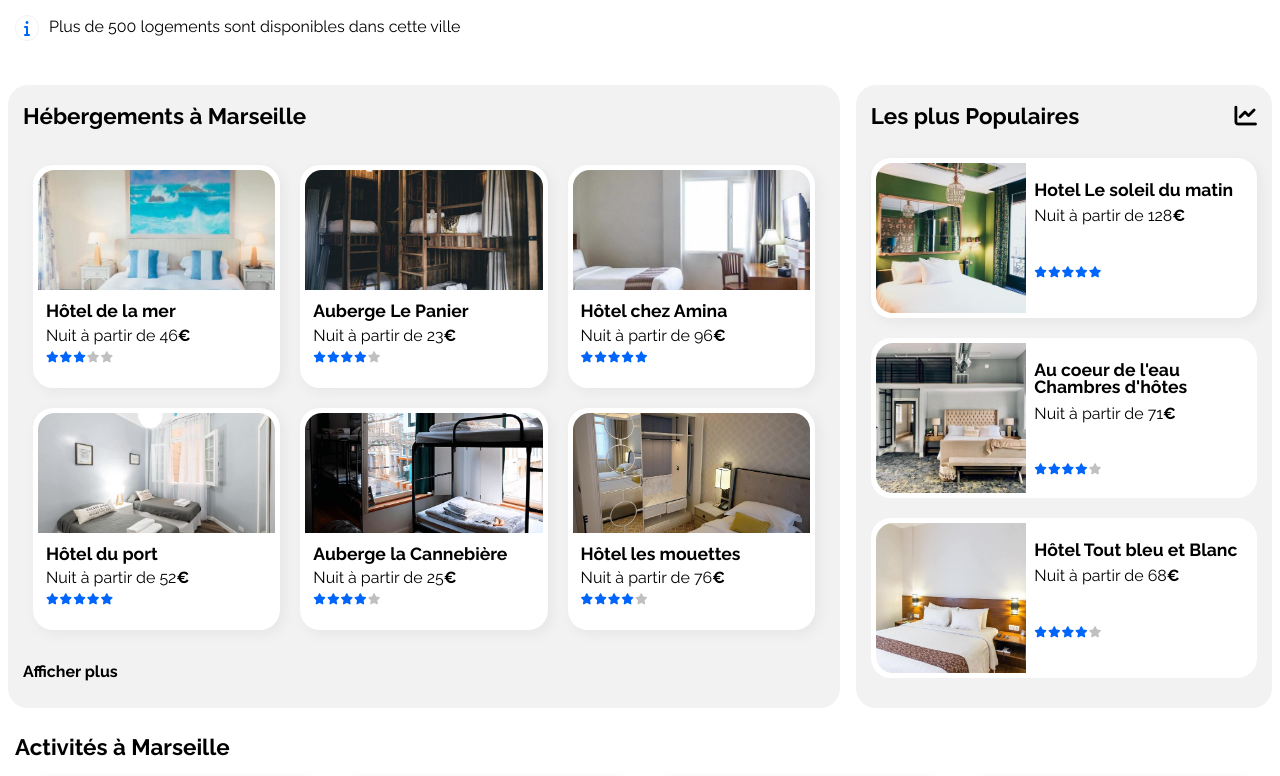
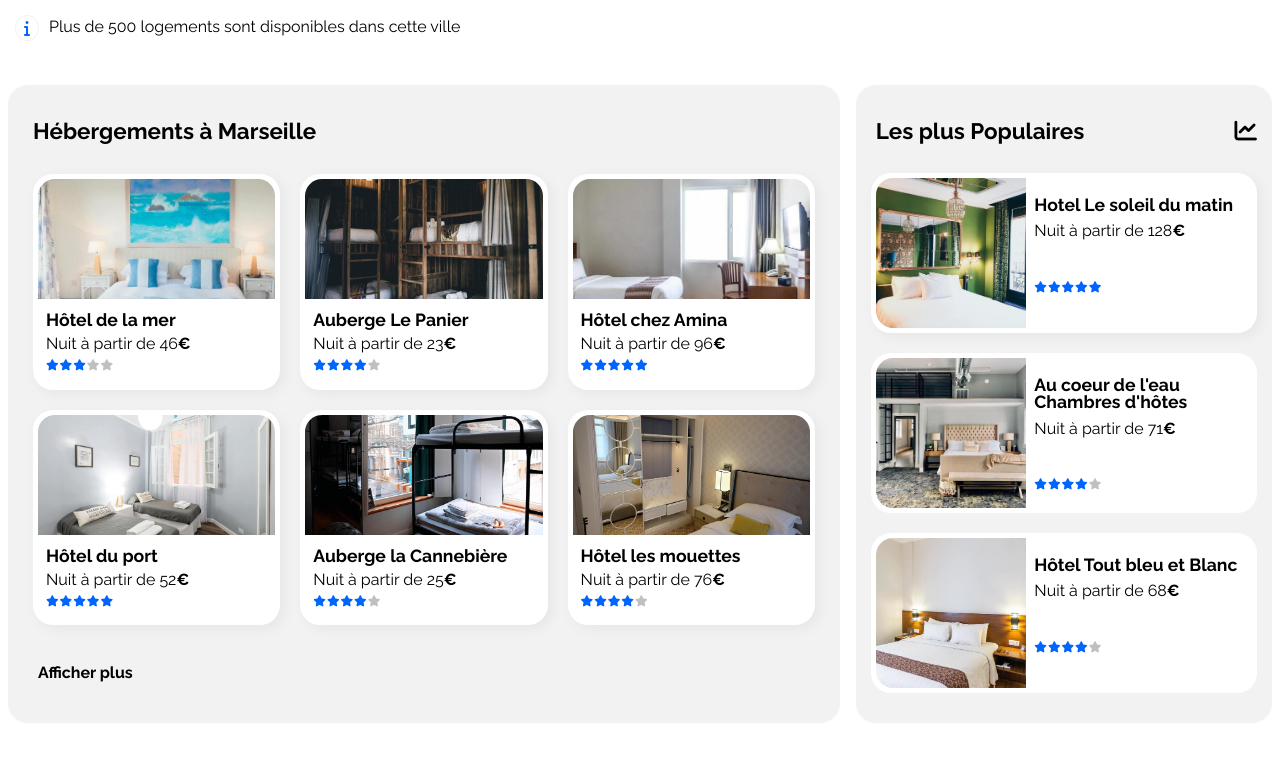
Before and after one commit to LauffenburgerSergei/LauffenburgerSergei.P2, a plain HTML site: page index.html in a window 1280 px wide. Shown: the part 329-1105 px from the top of the page. Drawn offline with Linux system fonts and the light colour scheme.

Commit message:
modification final 3

```diff
--- a/assets/css/style.css
+++ b/assets/css/style.css
@@ -208,6 +208,10 @@ header nav ul li:hover > a, header nav ul li.menu-active > a {
   flex-direction: column;
 }
 
+#popular h2 {
+  margin: 15px 0 0 5px;
+}
+
 #popular aside {
   display: flex;
 }
@@ -261,6 +265,10 @@ header nav ul li:hover > a, header nav ul li.menu-active > a {
 /*###############################################*/
 /*################# Hébergement #################*/
 /*###############################################*/
+
+#accommodation h2 {
+  margin: 15px 0 0 10px;
+}
 
 #accommodation article {
   background-color: #ffffff;
@@ -318,12 +326,16 @@ header nav ul li:hover > a, header nav ul li.menu-active > a {
 
 #accommodation > a {
   font-weight: bold;
-  margin-top: 1.5rem;
+  margin: 30px 15px 20px 15px;
 }
 
 /*###############################################*/
 /*################# activitées ##################*/
 /*###############################################*/
+
+#activity h2 {
+  padding: 30px 0 20px 15px;
+}
 
 .container-activity {
   display: flex;
```
